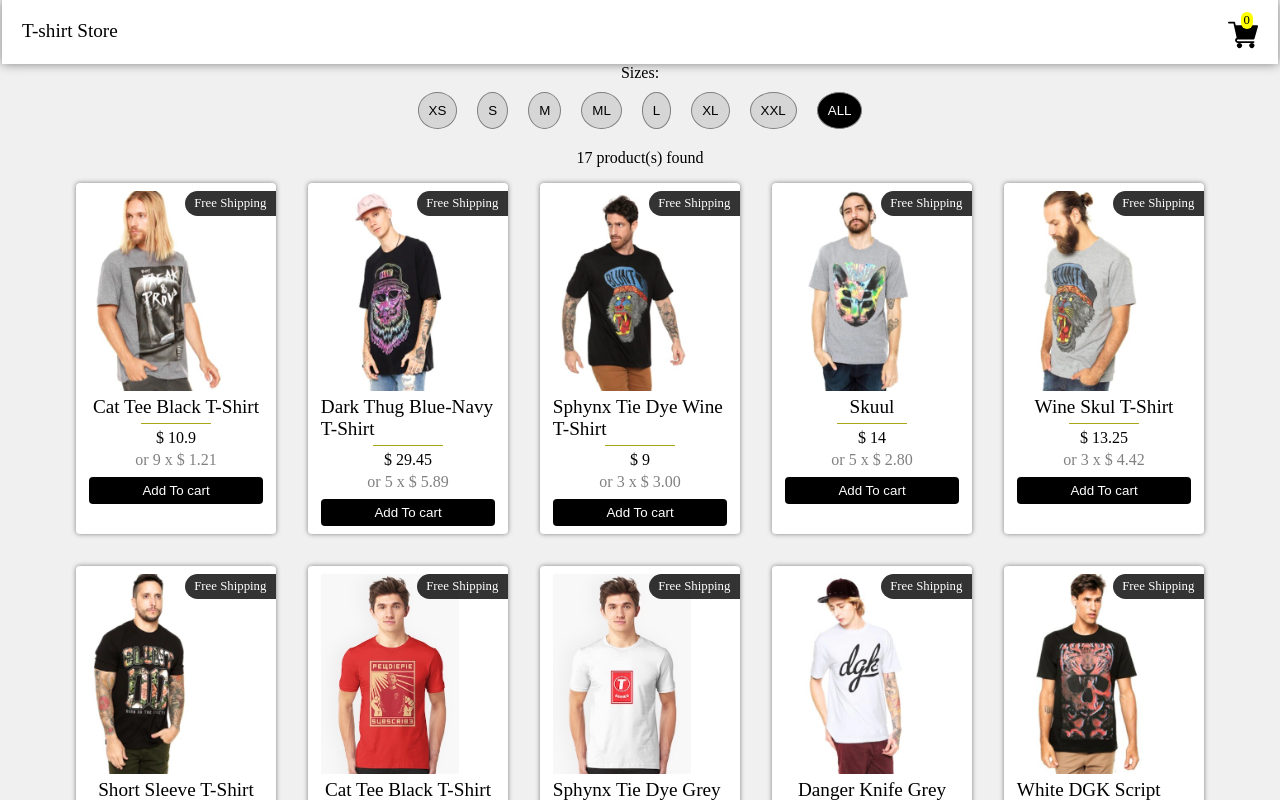
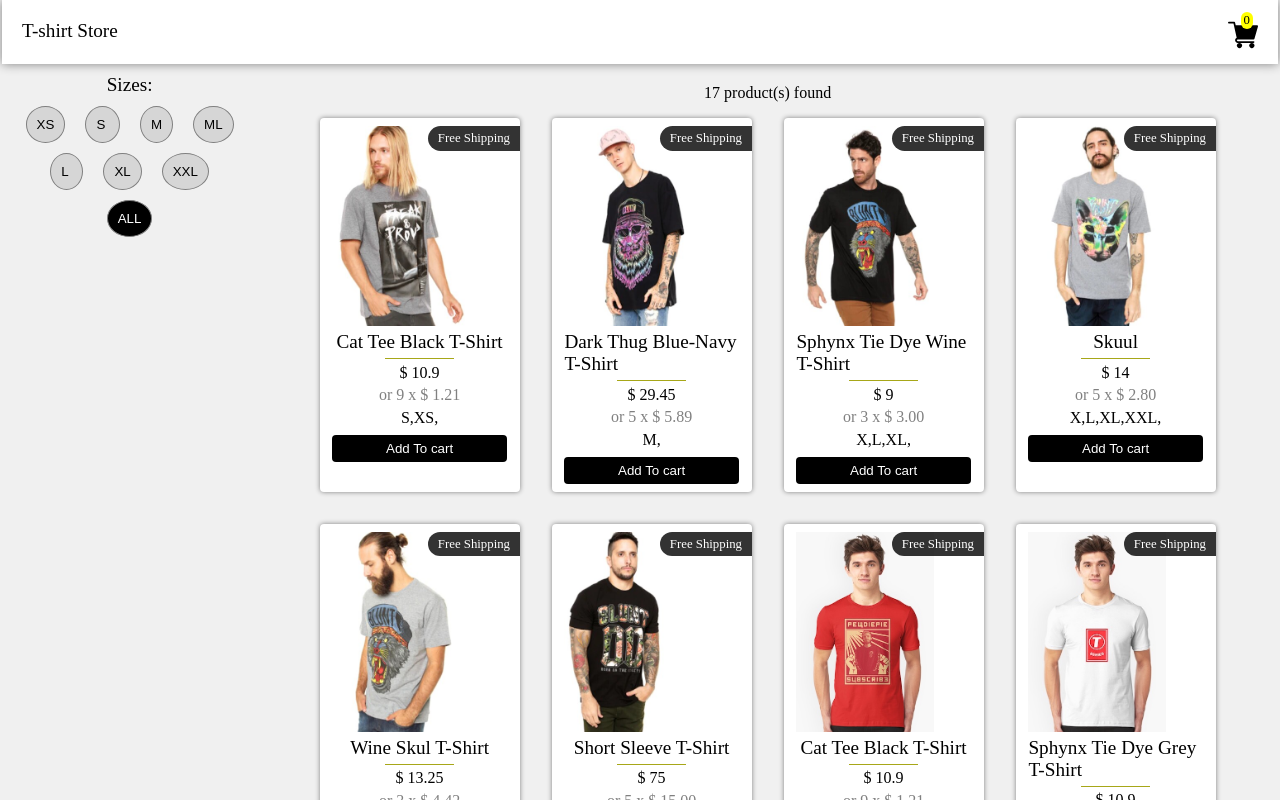
Before and after one commit to viratvasu/t-shirt-work, a React (Create React App) app: page / in a window 1280 px wide. Shown: the top 800 px of the page. Built offline with nearby package versions, Linux system fonts and the light colour scheme.

Commit message:
Update App.js

```diff
--- a/src/App.js
+++ b/src/App.js
@@ -1,13 +1,16 @@
-import {useEffect,useState} from 'react';
+import {useEffect,useState,useRef} from 'react';
 import products from './products';
 import Cart from './cart';
+import ShowProducts from './showProducts';
+import Filters from './filters'
 import './App.css';
 
 const App = ()=>{
-
+  const cartRef = useRef(null);
+  // console.log(childRef.current)
   const [data,setData] = useState('')
   const [shirtsize,setSize] = useState('ALL')
-  const [cartData,setCartData] = useState([])
+  // const [cartData,setCartData] = useState([])
   const [filtereddata,setFilteredData] = useState([])
 
   useEffect(()=>{
@@ -49,62 +52,23 @@ const App = ()=>{
         index = i
       }
     }
-    setCartData([...cartData,tempArray[index]])
+    cartRef.current.addToCart(tempArray[index])
     tempArray.splice(index,1)
     setData(tempArray)
     applyFilter(shirtsize)
   }
-  const removeFromCart = (id)=>{
-    const tempArray = [...cartData]
-    let index=-1;
-    for(let i=0;i<tempArray.length;i=i+1){
-      if(tempArray[i].id === id){
-        index = i
-      }
-    }
-    setData([...data,tempArray[index]])
-    tempArray.splice(index,1)
-    setCartData(tempArray)
+  const removeFromCart = (obj)=>{
+    setData([...data,obj])
     applyFilter(shirtsize)
-  }
-
-  const renderData = ()=>{
-    return filtereddata.map((dataItem)=>{
-      return(
-        <div key={dataItem.id} className="box">
-          {dataItem.isFreeShipping ? <span className="shipping-tag">Free Shipping</span> : null}
-          <div className="image-container">
-            <img src={process.env.PUBLIC_URL+dataItem.src_1} alt={dataItem.title} />
-          </div>
-          <p className="title">{dataItem.title}</p>
-          <div className="divider"></div>
-          <p>{dataItem.currencyFormat} {dataItem.price}</p>
-          <p style={{'color':'grey'}}>or {dataItem.installments} x {dataItem.currencyFormat} {(dataItem.price/dataItem.installments).toFixed(2)}</p>
-          {/* <p>{dataItem.availableSizes.map(size=>size+",")}</p> */}
-          <button onClick={()=>handleAddToCart(dataItem.id)}>Add To cart</button>
-        </div>
-      )
-    })
   }
 
   return (
     <div className="container">
-      <Cart data = {cartData} removeFromCartRef = {removeFromCart}/>
+      <Cart ref={cartRef} removeFromCartRef = {removeFromCart}/>
       {data === '' ? <center><div>loading....</div></center> :
       <div>
-        <center><p>Sizes:</p></center>
-        <div className="filters">
-          <button className="btn" onClick={e=>changeButtonStatus(e,"XS")}>XS</button>
-          <button className="btn" onClick={e=>changeButtonStatus(e,"S")}>S</button>
-          <button className="btn" onClick={e=>changeButtonStatus(e,"M")}>M</button>
-          <button className="btn" onClick={e=>changeButtonStatus(e,"ML")}>ML</button>
-          <button className="btn" onClick={e=>changeButtonStatus(e,"L")}>L</button>
-          <button className="btn" onClick={e=>changeButtonStatus(e,"XL")}>XL</button>
-          <button className="btn" onClick={e=>changeButtonStatus(e,"XXL")}>XXL</button>
-          <button className="btn active" onClick={e=>changeButtonStatus(e,"ALL")}>ALL</button>
-        </div>
-        <center><p style={{'marginTop':'20px'}}>{filtereddata.length} product(s) found</p></center>
-        <div className="box-container">{renderData()}</div>
+        <Filters changeButtonStatus={changeButtonStatus} />
+        <ShowProducts data={filtereddata} handleAddToCart={handleAddToCart}/>
       </div>}
     </div>
   )
```
